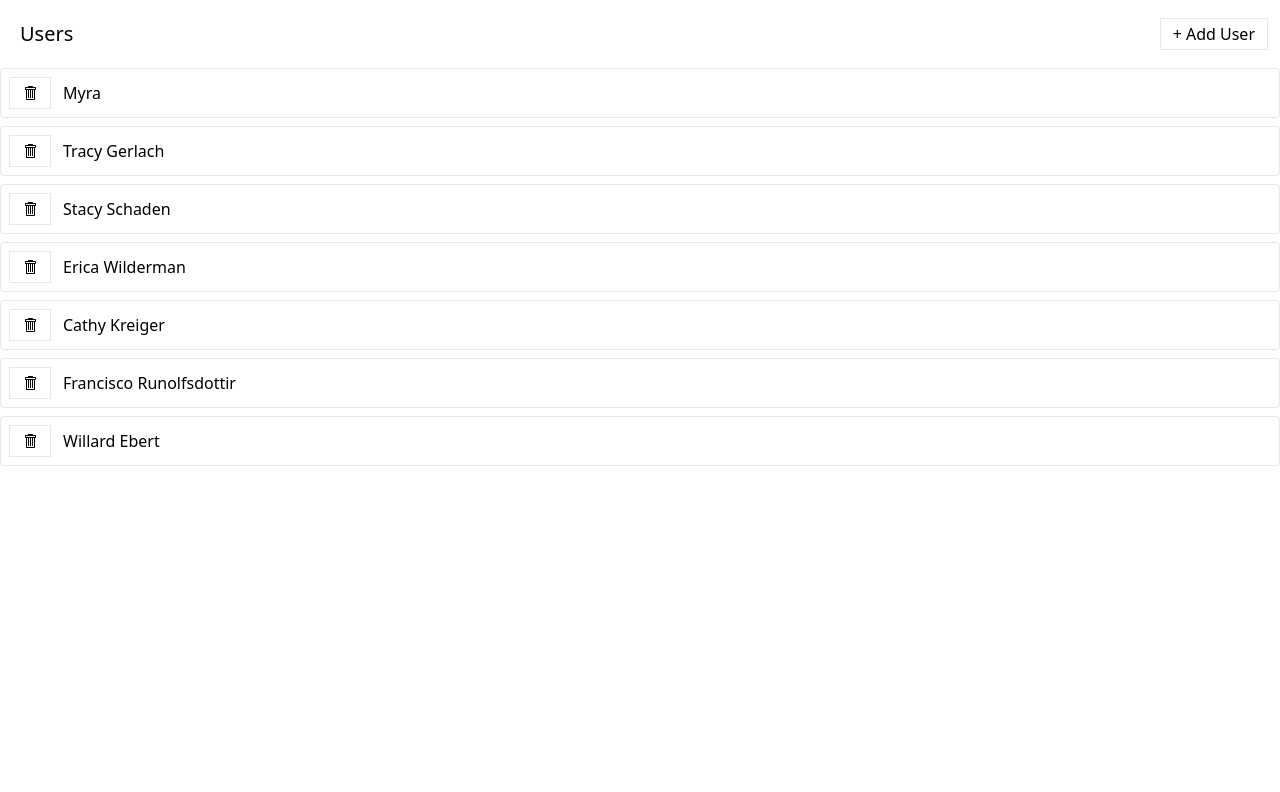
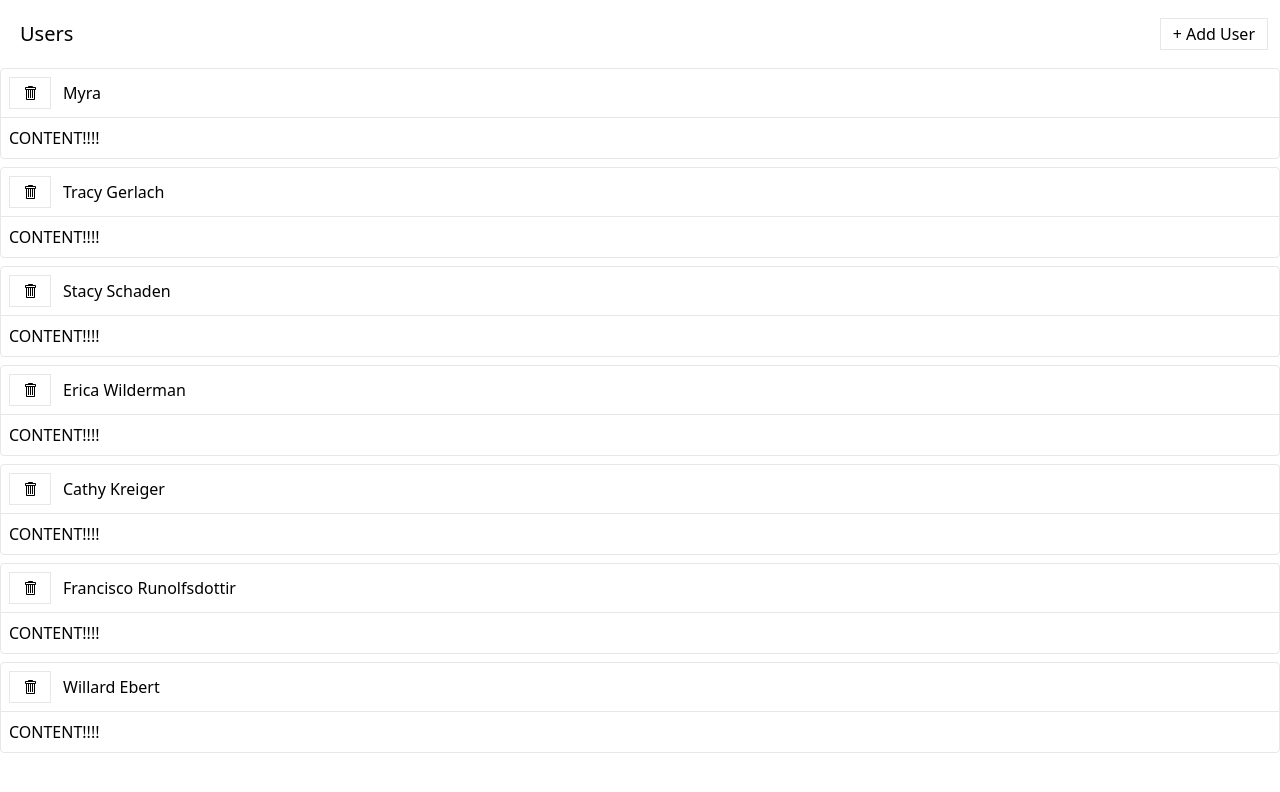
Before and after one commit to mwoitek/react-redux-media, a React (Create React App) app: page / in a window 1280 px wide. Shown: the top 792 px of the page. Built offline with nearby package versions, Linux system fonts and the light colour scheme; data requests are answered from the project's data file.

Commit message:
Add ExpandablePanel component

```diff
--- /dev/null
+++ b/src/components/ExpandablePanel.js
@@ -0,0 +1,14 @@
+function ExpandablePanel({ header, children }) {
+  return (
+    <div className='mb-2 border rounded'>
+      <div className='flex p-2 justify-between items-center cursor-pointer'>
+        <div className='flex flex-row items-center justify-between'>
+          {header}
+        </div>
+      </div>
+      <div className='p-2 border-t'>{children}</div>
+    </div>
+  );
+}
+
+export default ExpandablePanel;
--- a/src/components/UsersListItem.js
+++ b/src/components/UsersListItem.js
@@ -1,5 +1,6 @@
 import { GoTrashcan } from 'react-icons/go';
 import Button from './Button';
+import ExpandablePanel from './ExpandablePanel';
 import { removeUser } from '../store';
 import { useThunk } from '../hooks/use-thunk';
 
@@ -10,19 +11,17 @@ function UsersListItem({ user }) {
     doRemoveUser(user);
   };
 
-  return (
-    <div className='mb-2 border rounded'>
-      <div className='flex p-2 justify-between items-center cursor-pointer'>
-        <div className='flex flex-row items-center justify-between'>
-          <Button className='mr-3' loading={isLoading} onClick={handleClick}>
-            <GoTrashcan />
-          </Button>
-          {error && <div>Error deleting user</div>}
-          {user.name}
-        </div>
-      </div>
-    </div>
+  const header = (
+    <>
+      <Button className='mr-3' loading={isLoading} onClick={handleClick}>
+        <GoTrashcan />
+      </Button>
+      {error && <div>Error deleting user</div>}
+      {user.name}
+    </>
   );
+
+  return <ExpandablePanel header={header}>CONTENT!!!!</ExpandablePanel>;
 }
 
 export default UsersListItem;
```
